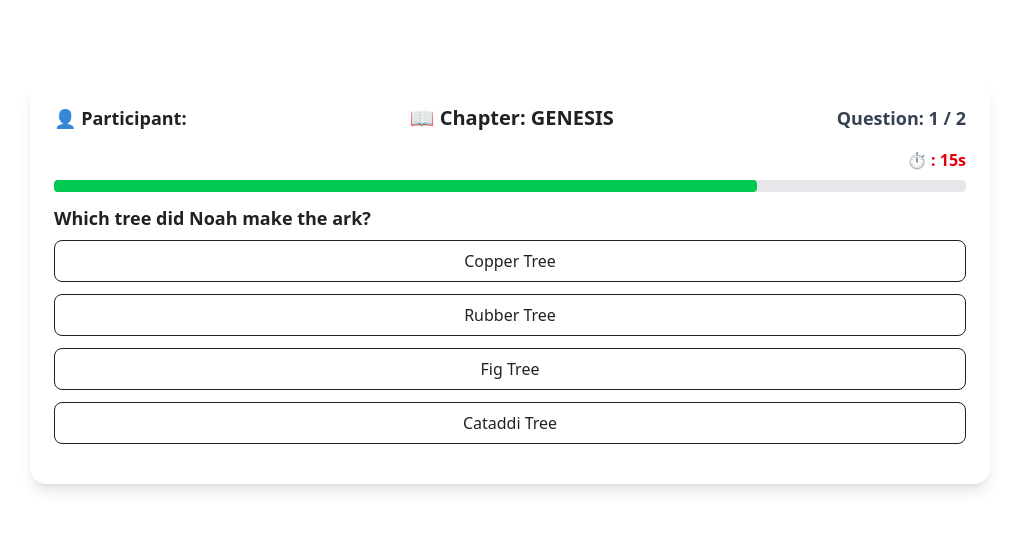
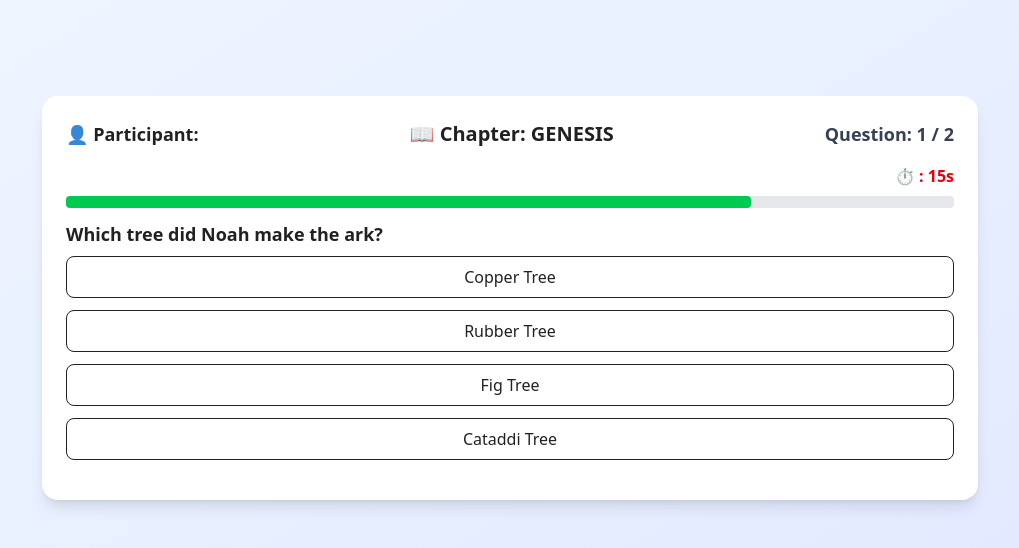
Before and after one commit to Santhoshfebi/njwc, a React (Vite) app: page /quiz in a window 1280 px wide. Shown: the top 548 px of the page, without its empty margins (130-1149 px from the left). Built offline with nearby package versions, Linux system fonts and the light colour scheme.

Commit message:
background

```diff
--- a/src/pages/Quiz.jsx
+++ b/src/pages/Quiz.jsx
@@ -83,7 +83,8 @@ export default function Quiz() {
   const timePercent = (timeLeft / 20) * 100;
 
   return (
-    <div className="md:w-3/4 w-96 mx-auto mt-20 bg-white p-6 rounded-2xl shadow-lg">
+    <div className=" items-start justify-center min-h-screen bg-gradient-to-br from-blue-50 to-indigo-100 p-4">
+      <div className="md:w-3/4 w-96 mx-auto mt-20 bg-white p-6 rounded-2xl shadow-lg ">
         {/* Header */}
         <div className="flex flex-col md:flex-row justify-between items-center mb-4 text-lg font-semibold">
           <p>
@@ -148,5 +149,6 @@ export default function Quiz() {
           </div>
         )}
       </div>
+    </div>
   );
 }
--- a/src/pages/Result.jsx
+++ b/src/pages/Result.jsx
@@ -59,6 +59,7 @@ export default function Result() {
     );
 
   return (
+    <div className=" items-start justify-center min-h-screen bg-gradient-to-br from-blue-50 to-indigo-100 p-4">
       <div className="max-w-md mx-auto mt-10 bg-white p-6 rounded-2xl shadow-lg space-y-6 mb-5">
         <h1 className="text-3xl font-bold text-center">🎉 Quiz Completed!</h1>
         <p className="text-xl  text-center">கலந்து கொண்டதற்கு நன்றி கர்த்தர் உங்களை ஆசீர்வதிப்பாராக.</p>
@@ -127,5 +128,7 @@ export default function Result() {
         </div>
 
       </div>
+    </div>
+
   );
 }
```
Lines whose indentation alone changed are shown as unchanged.
